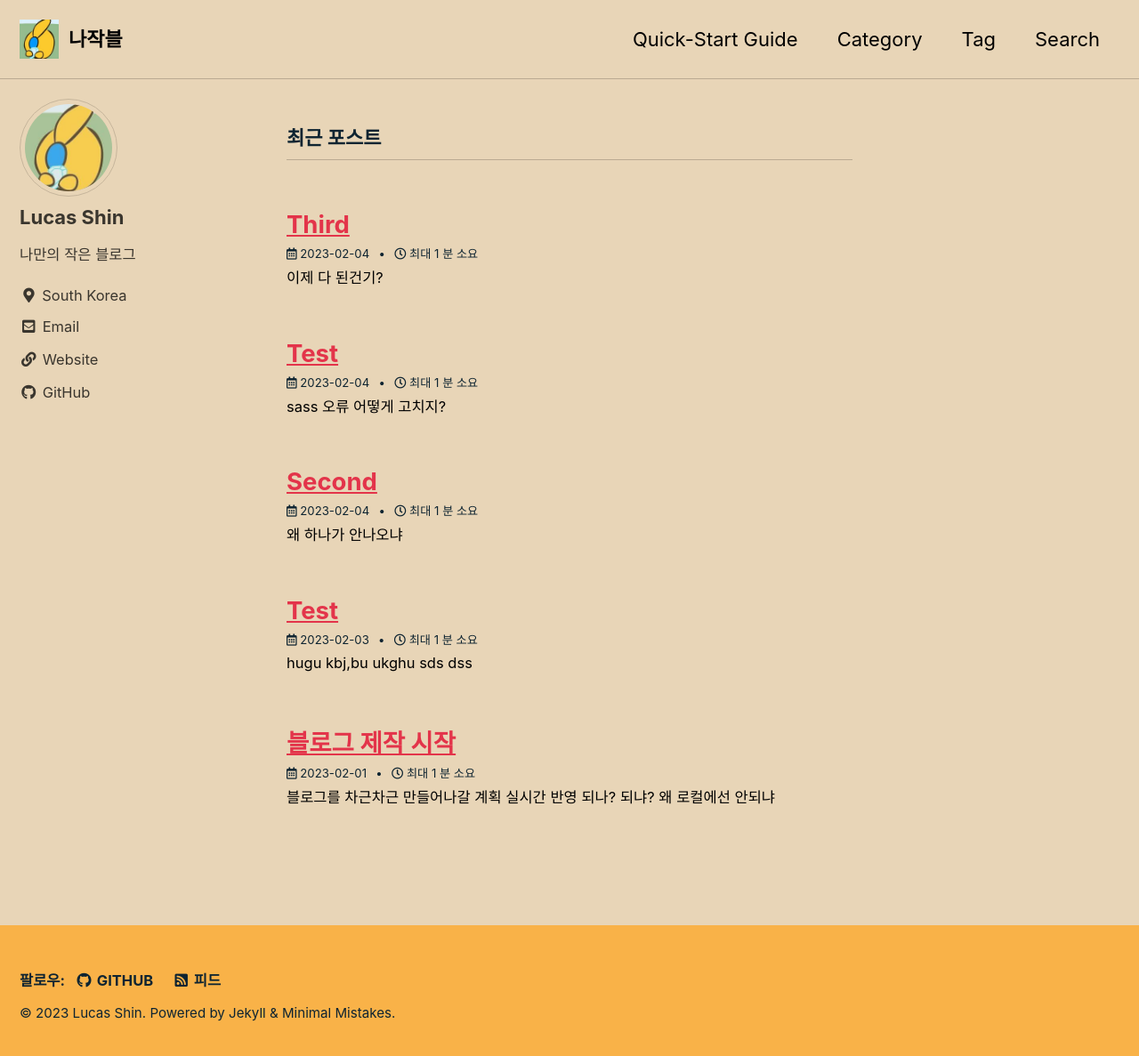
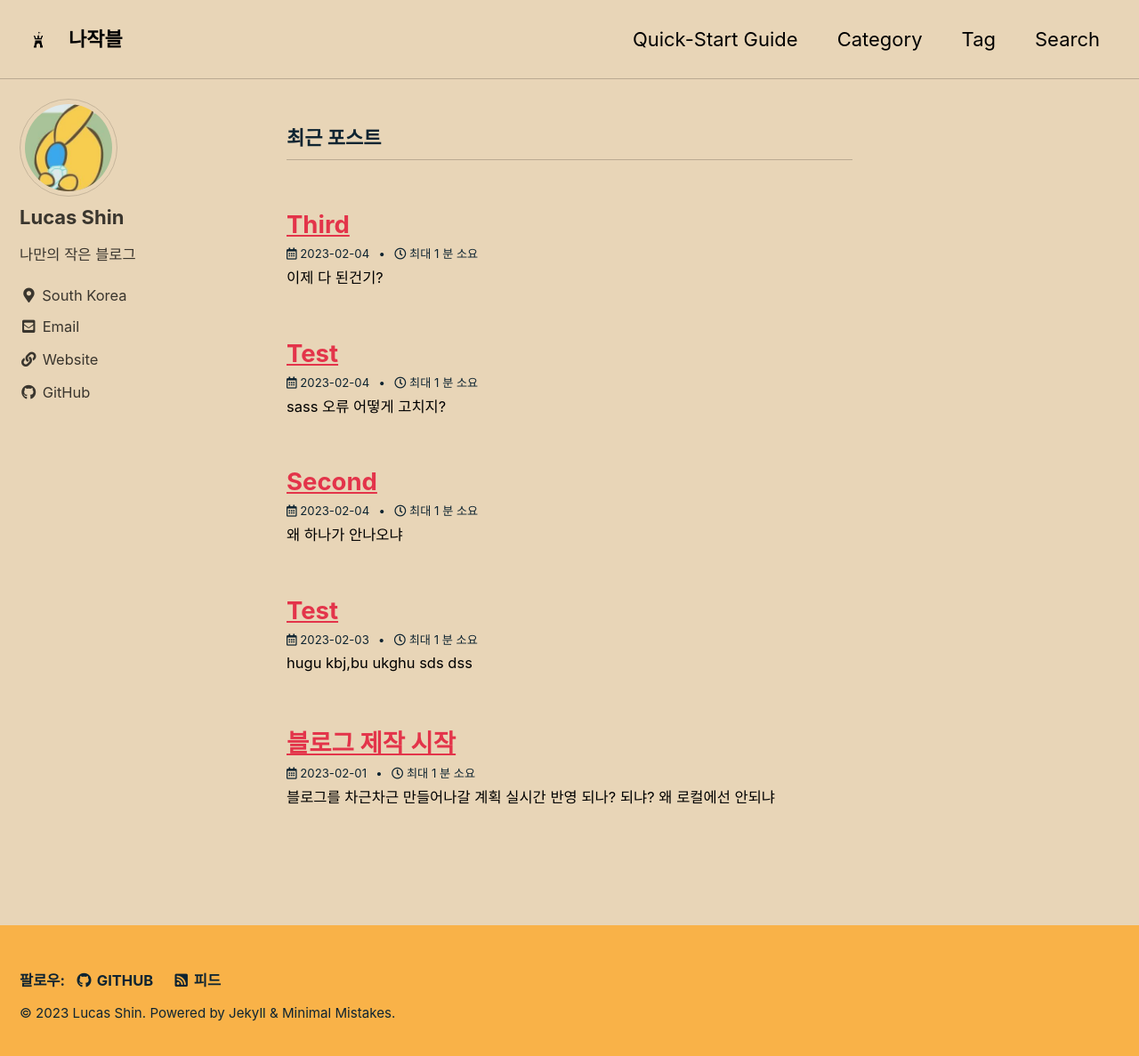
Before and after one commit to Lucas-Shin-Dev/lucas-shin-dev.github.io, a Jekyll site: the page built from index.html, in a window 1280 px wide and 1195 px high. Shown: the top 1187 px of the window at 89% size. Built offline with Jekyll 4.4.1, drawn with Linux system fonts in a browser that asks for light colours; cached includes are drawn as plain includes; the list of posts is cut into pages by our own code.

Commit message:
update logo image

```diff
--- a/_config.yml
+++ b/_config.yml
@@ -25,7 +25,7 @@
 baseurl                  : # the subpath of your site, e.g. "/blog"
 repository               : # GitHub username/repo-name e.g. "mmistakes/minimal-mistakes"
 teaser                   : # path of fallback teaser image, e.g. "/assets/images/500x300.png"
-logo                     : "/images/Avatar.png" # path of logo image to display in the masthead, e.g. "/assets/images/88x88.png"
+logo                     : "/images/Logo.png" # path of logo image to display in the masthead, e.g. "/assets/images/88x88.png"
 masthead_title           : # overrides the website title displayed in the masthead, use " " for no title
 future                   : true
 breadcrumbs              : true # true, false (default)
```
Also changed, not shown: images/Logo.png (added).
